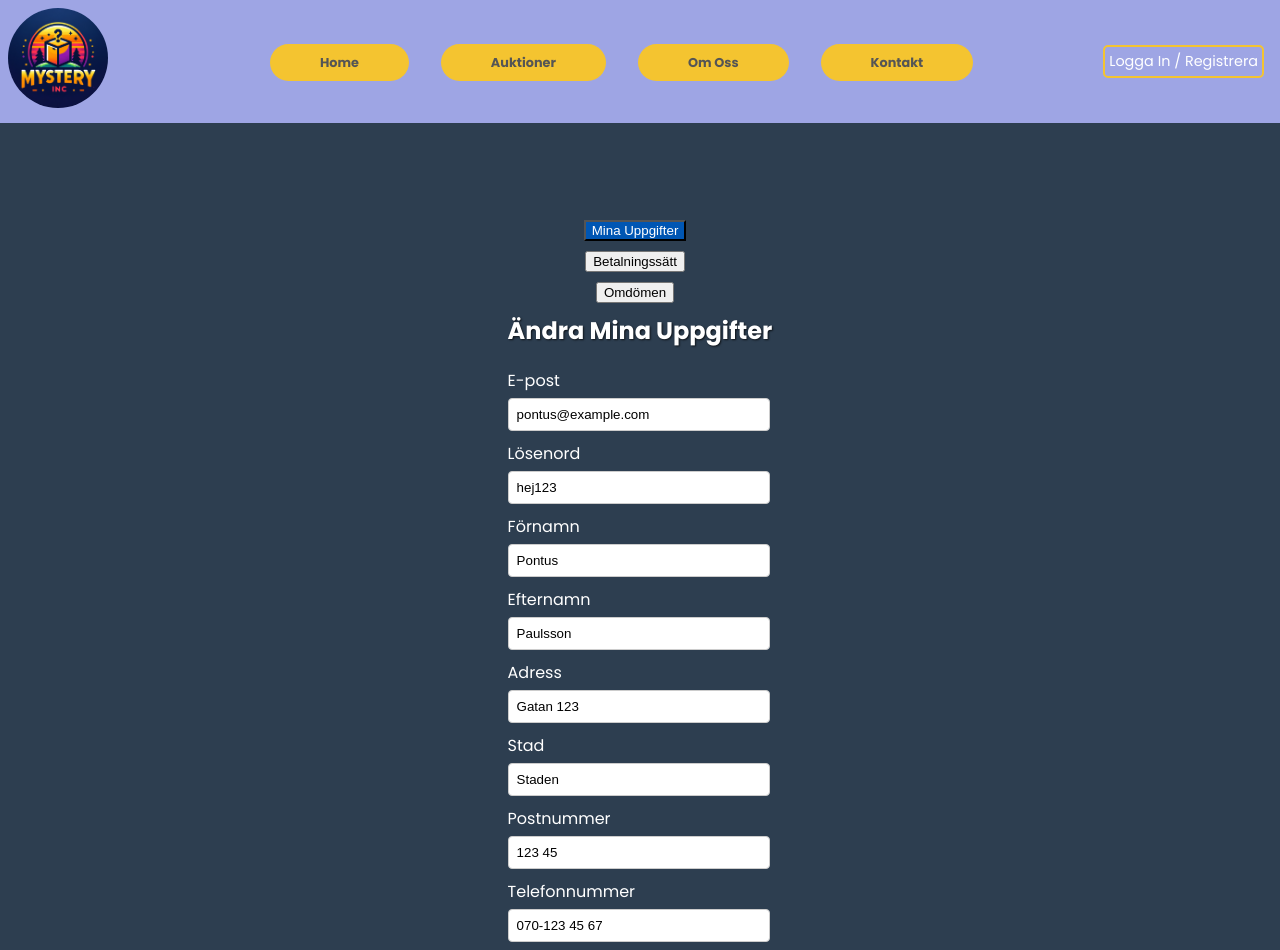
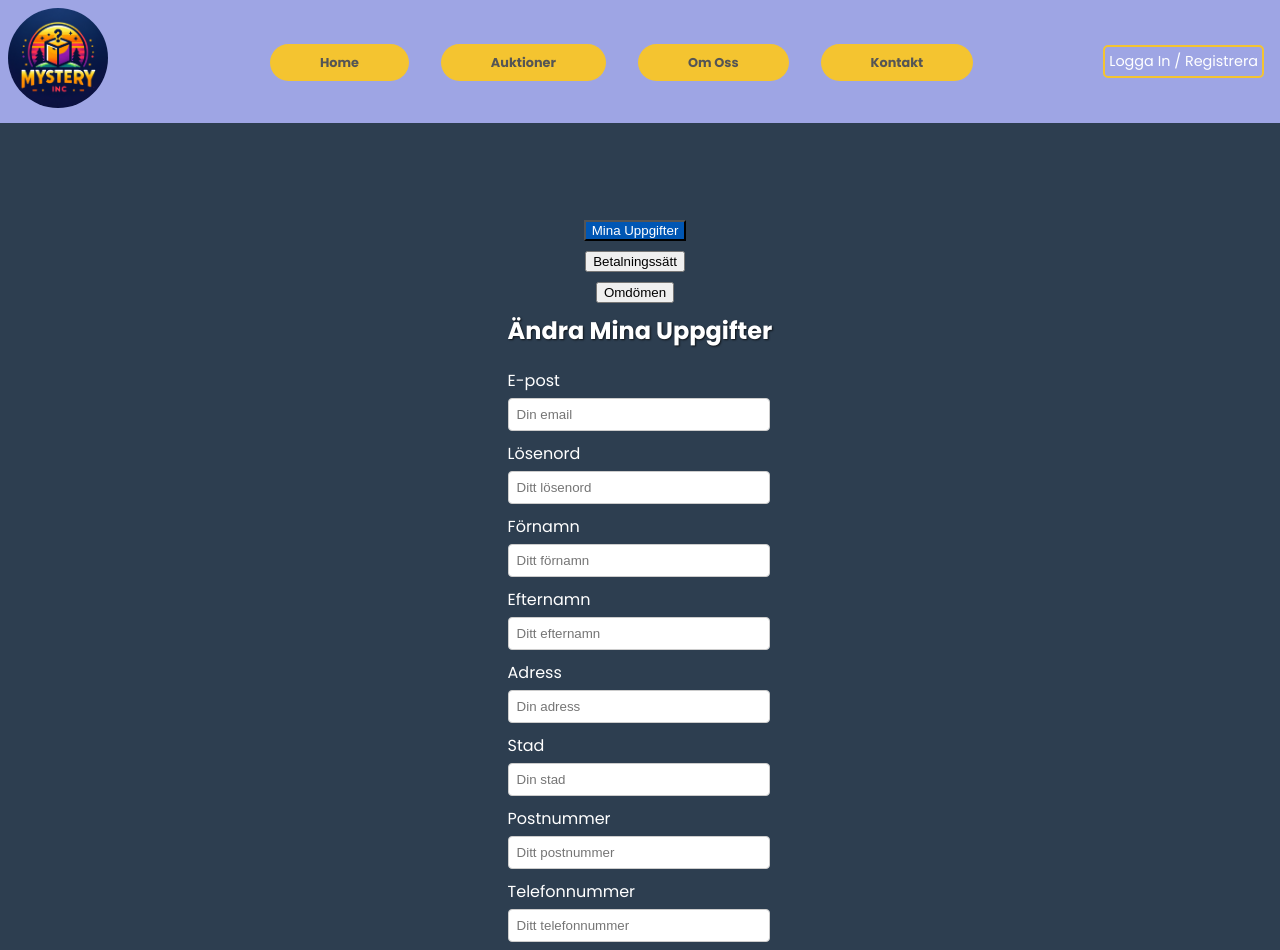
Before and after one commit to MarcusT96/MysteryIncAuctions, a React (Vite) app: page /profile in a window 1280 px wide. Shown: the top 950 px of the page. Built offline with nearby package versions, Linux system fonts and the light colour scheme; data requests are answered from the project's data file.

Commit message:
can now add new users

```diff
--- a/src/assets/users.json
+++ /dev/null
@@ -1,16 +0,0 @@
-[
-  {
-    "id": 1,
-    "email": "pontus@example.com",
-    "password": "hej123",
-    "firstName": "Pontus",
-    "lastName": "Paulsson",
-    "address": "Gatan 123",
-    "city": "Staden",
-    "zipCode": "123 45",
-    "country": "Landet",
-    "phone": "070-123 45 67",
-    "emailNotifications": true,
-    "shareDataWithThirdParties": false
-  }
-]
--- a/src/pages/LogIn.jsx
+++ b/src/pages/LogIn.jsx
@@ -1,7 +1,6 @@
 import { useState, useEffect } from 'react';
 import { useNavigate } from 'react-router-dom';
 import '../style/login.css';
-import usersData from '../assets/users.json';
 
 const LogIn = () => {
   const [email, setEmail] = useState('');
@@ -16,19 +15,17 @@ const LogIn = () => {
 
   const navigate = useNavigate();
 
-  useEffect(() => {
-    if (isLoggedIn) {
-      navigate('/profile');
-    }
-  }, [isLoggedIn, navigate]);
+  const handleLogin = async (e) => {
+    e.preventDefault();
 
-  const handleLogin = (e) => {
-    e.preventDefault();
-    const allUsers = [...usersData, ...JSON.parse(localStorage.getItem('users') || '[]')];
-    const user = allUsers.find(u => u.email === email && u.password === password);
+    try {
+      const response = await fetch('http://localhost:3000/users');
+      const users = await response.json();
+      const user = users.find(u => u.email === email && u.password === password);
 
       if (user) {
         localStorage.setItem('isLoggedIn', 'true');
+        localStorage.setItem('currentUserId', user.id);
         setIsLoggedIn(true);
         setShowModal(false);
         setLoginError('');
@@ -37,30 +34,49 @@ const LogIn = () => {
         setIsLoggedIn(false);
         setLoginError('Felaktig e-postadress eller lösenord.');
       }
+    } catch (error) {
+      console.error('Login error:', error);
+      setLoginError('Ett problem uppstod vid försök att logga in.');
+    }
   };
 
-  const handleLogout = () => {
-    setIsLoggedIn(false);
-    localStorage.removeItem('isLoggedIn');
-    navigate('/');
-  };
+  const handleSignUp = async (e) => {
+    e.preventDefault();
 
-  const handleSignUp = (e) => {
-    e.preventDefault();
-    let users = JSON.parse(localStorage.getItem('users') || '[]');
-    if (users.some(user => user.email === email)) {
+    // Kontrollera först om användaren redan finns för att undvika dubletter
+    try {
+      const response = await fetch('http://localhost:3000/users');
+      const users = await response.json();
+      const userExists = users.some(user => user.email === email);
+
+      if (userExists) {
         setLoginError("E-postadressen är redan registrerad.");
-    } else {
-      users.push({ email, password, firstName, lastName });
-      localStorage.setItem('users', JSON.stringify(users));
+        return;
+      }
+
+      const newUser = { email, password, firstName, lastName };
+      const postResponse = await fetch('http://localhost:3000/users', {
+        method: 'POST',
+        headers: {
+          'Content-Type': 'application/json',
+        },
+        body: JSON.stringify(newUser),
+      });
+
+      if (!postResponse.ok) throw new Error('Något gick fel vid skapandet av användaren.');
+
       setIsRegistered(true);
       setEmail('');
       setPassword('');
       setFirstName('');
       setLastName('');
-      localStorage.setItem('isLoggedIn', 'true');
+      localStorage.setItem('currentUserId', user.id); // överväg att hantera autentisering mer säkert
       setIsLoggedIn(true);
       navigate('/profile');
+
+    } catch (error) {
+      console.error('Fel vid registrering:', error);
+      setLoginError('Ett problem uppstod vid försök att registrera användaren.');
     }
   };
 
--- a/src/pages/ProfilePage.jsx
+++ b/src/pages/ProfilePage.jsx
@@ -1,7 +1,6 @@
 import React, { useState, useEffect } from 'react';
 import { useNavigate } from 'react-router-dom';
 import '../style/profilePage.css';
-import userData from '../assets/users.json'
 
 function ProfilePage() {
   const [userInfo, setUserInfo] = useState({
@@ -20,23 +19,22 @@ function ProfilePage() {
   const navigate = useNavigate();
 
   useEffect(() => {
-    fetch('http://localhost:3000/users/1')
-      .then(response => response.json())
-      .then(data => {
-        setUserInfo({
-          email: data.email,
-          password: data.password, // Observera: Det är ovanligt och osäkert att hantera lösenord på detta sätt i en klientapplikation
-          firstName: data.firstName,
-          lastName: data.lastName,
-          address: data.address,
-          city: data.city,
-          zipCode: data.zipCode,
-          country: data.country,
-          phone: data.phone
-        });
-      })
-      .catch(error => console.error('Error:', error));
+    const fetchUserData = async () => {
+      const userId = localStorage.getItem('currentUserId');
+      if (userId) {
+        try {
+          const response = await fetch(`http://localhost:3000/users/${userId}`);
+          const userData = await response.json();
+          setUserInfo(userData); // Antag att detta uppdaterar alla fält korrekt
+        } catch (error) {
+          console.error('Fel vid hämtning av användardata:', error);
+        }
+      }
+    };
+
+    fetchUserData();
   }, []);
+
 
   const handleInputChange = (e) => {
     const { name, value } = e.target;
```
Lines whose indentation alone changed are shown as unchanged.
